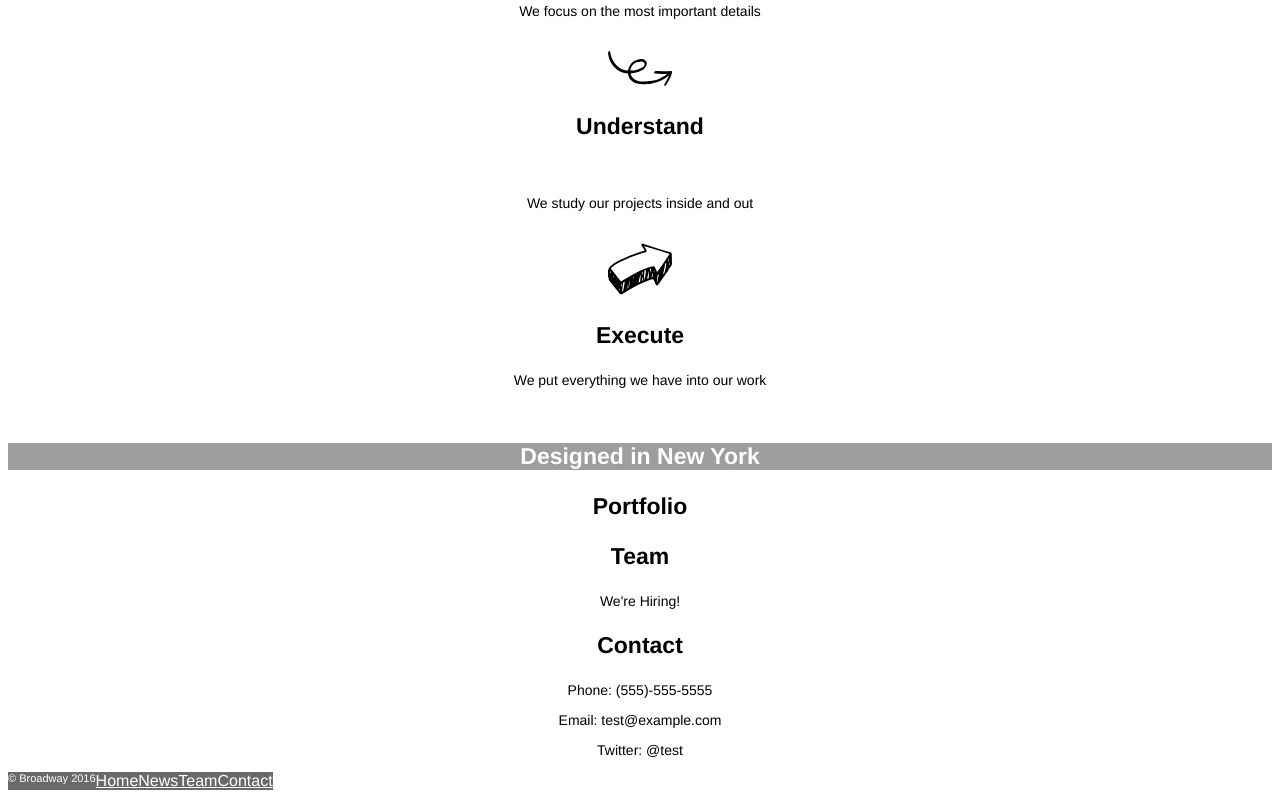
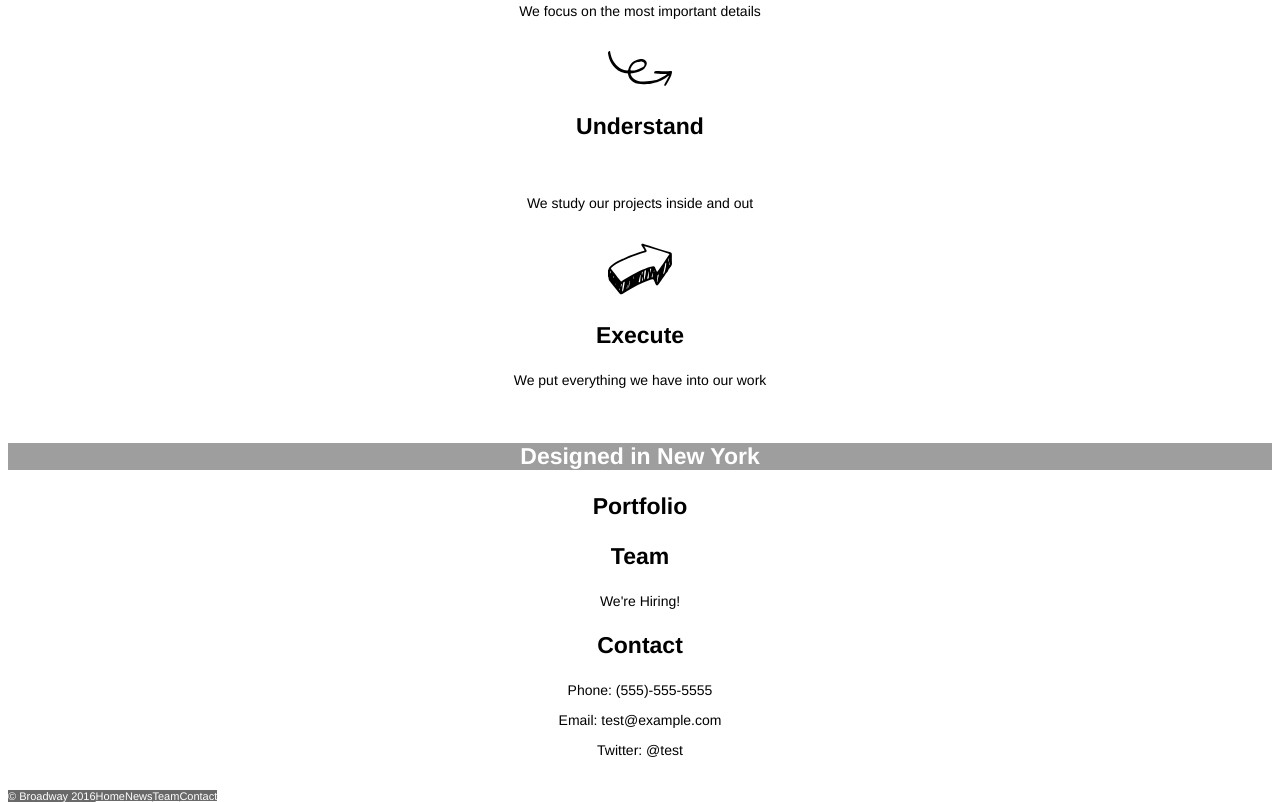
Before and after one commit to VHassel/Broadway, a plain HTML site: page index.html in a window 1280 px wide. Shown: the part 594-1396 px from the top of the page. Drawn offline with Linux system fonts and the light colour scheme; grey boxes are pictures that could not be loaded.

Commit message:
changes in code html

```diff
--- a/Resources/style.css
+++ b/Resources/style.css
@@ -7,6 +7,5 @@ h2{font-size: 32px; font-weight: bold;}
 h3{font-size: 23px; font-weight: bold;}
 p{font-size: 14px}
 .NY{background-image: url(https://s3.amazonaws.com/codecademy-content/programs/freelance-one/broadway/images/the-flatiron-building.png); color: white;}
-.bottom{text-align: left; color: white; background-color: dimgray; font-size: 11px;}
-ul, li{float: left; list-style: none; margin: 0; padding: 0; overflow: hidden; background-color: dimgray;}
-li, a {display: inline; color: white;}
+ul, li{ font-size: 11px; float: left; margin: 0; padding: 0; background: dimgray; display: inline;}
+li, a{color: white; display: inline;}
```
Also changed, not shown: index.html (+1 -0 lines).
